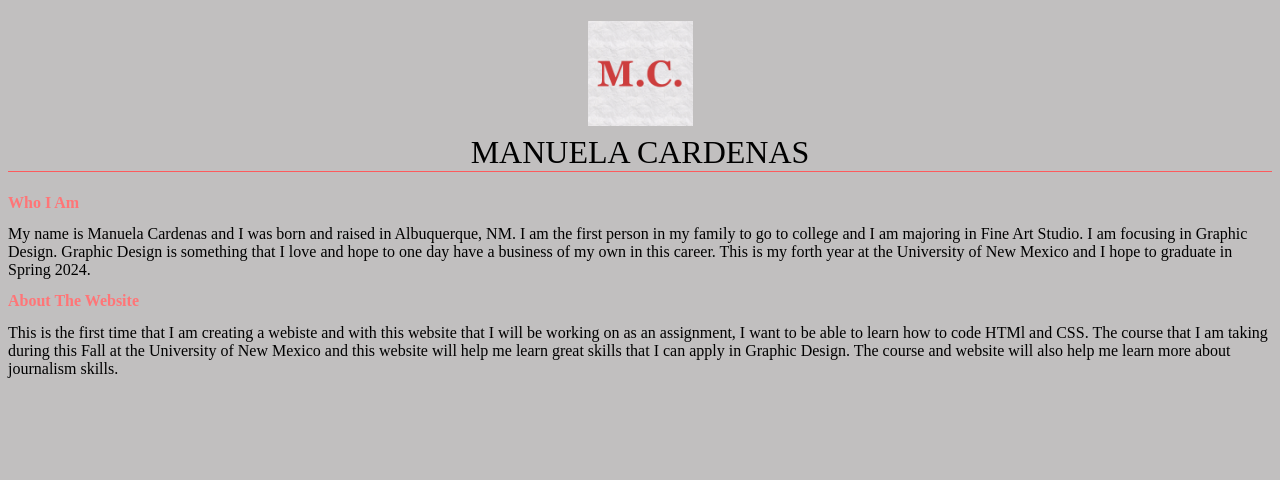
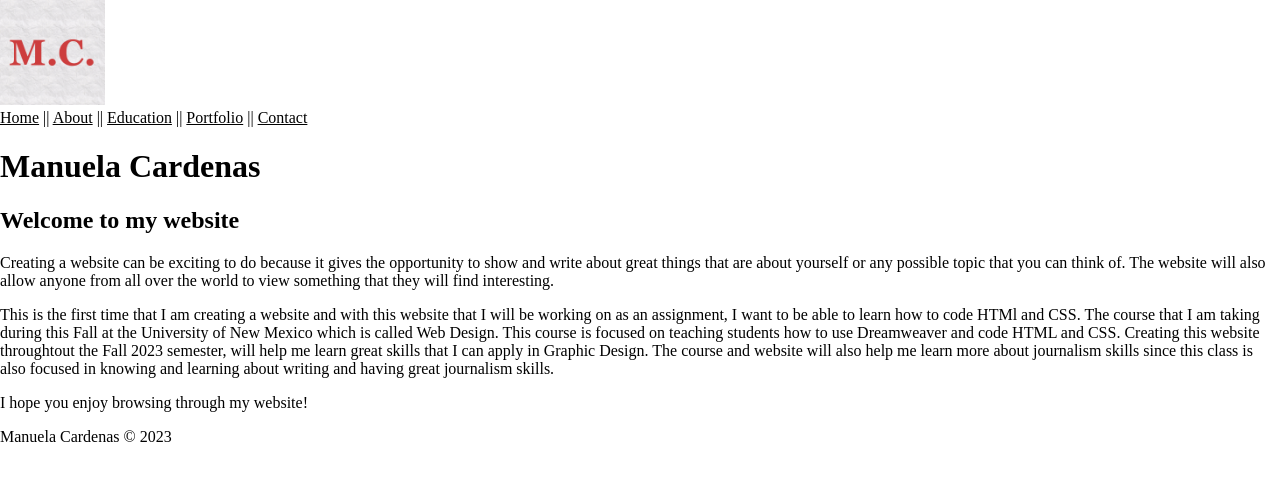
Before and after one commit to MCardenas24/COMM2245, a plain HTML site: page index.html in a window 1280 px wide. Drawn offline with Linux system fonts and the light colour scheme.

Commit message:
Update index.html

```diff
--- a/index.html
+++ b/index.html
@@ -3,37 +3,39 @@
 <head>
 <meta charset="UTF-8">
 <title>Introduction</title>
+<link href="headerstyles.css" rel="stylesheet" type="text/css">
 <style type="text/css">
 body {
-	background-color: #C1BFBF;
+    margin-left: 0px;
+    margin-top: 0px;
+    margin-right: 0px;
+    margin-bottom: 0px;
 }
-h1 {
-	text-align: center;
-	font-family: k L", "Times New Roman
-", serif
-", serif;
-	font-family: serif;
-	font-weight: normal;
-	text-transform: uppercase;
-	border-bottom: 1px solid #FC5B5D;
+a:link {
+    color: #000000;
 }
-h2 {
-	color: #FF7577;
-	font-size: 1em;
+a:visited {
+    color: #878787;
+}
+a:hover {
+    color: #F65659;
+}
+a:active {
+    color: #000000;
 }
 </style>
 </head>
 
-<body> <h1><img src="IMG_2855.JPG" width="105" height="105" alt=""/><br>
-Manuela Cardenas<br>
-</h1>
-
-<h2>Who I Am</h2>
-
-My name is Manuela Cardenas and I was born and raised in Albuquerque, NM. I am the first person in my family to go to college and I am majoring in Fine Art Studio. I am focusing in Graphic Design. Graphic Design is something that I love and hope to one day have a business of my own in this career. This is my forth year at the University of New Mexico and I hope to graduate in Spring 2024.
-
-<h2>About The Website</h2>
-
-This is the first time that I am creating a webiste and with this website that I will be working on as an assignment, I want to be able to learn how to code HTMl and CSS. The course that I am taking during this Fall at the University of New Mexico and this website will help me learn great skills that I can apply in Graphic Design. The course and website will also help me learn more about journalism skills.
+<body>
+<header class="header_rule"><img src="IMG_2855.JPG" alt="" width="105" height="105" class="header_rule"/><nav class="navbar"><a href="index.html">Home</a> || <a href="About.html">About</a> || <a href="Education.html">Education</a> || <a href="Portfolio.html">Portfolio</a> || <a href="Contact.html">Contact</a></nav></header>
+<div class="wrapper"><h1>Manuela Cardenas</h1>
+  <h2>Welcome to my website</h2>
+  <p>Creating a website can be exciting to do because it gives the opportunity to show and write about great things that are about yourself or any possible topic that you can think of. The website will also allow anyone from all over the world to view something that they will find interesting.</p>
+	<p>This is the first time that I am creating a website and with this website that I will be working on as an assignment, I want to be able to learn how to code HTMl and CSS. The course that I am taking during this Fall at the University of New Mexico which is called Web Design. This course is focused on teaching students how to use Dreamweaver and code HTML and CSS.  Creating this website throughtout the Fall 2023 semester, will help me learn great skills that
+	  I can apply in Graphic
+	  Design. The course and website will also help me learn more about journalism skills since this class is also focused in knowing and learning about writing and having great journalism skills.</p>
+	<p>I hope you enjoy browsing through my website!</p>
+</div>
+<footer>Manuela Cardenas &copy; 2023</footer>
 </body>
 </html>
```
